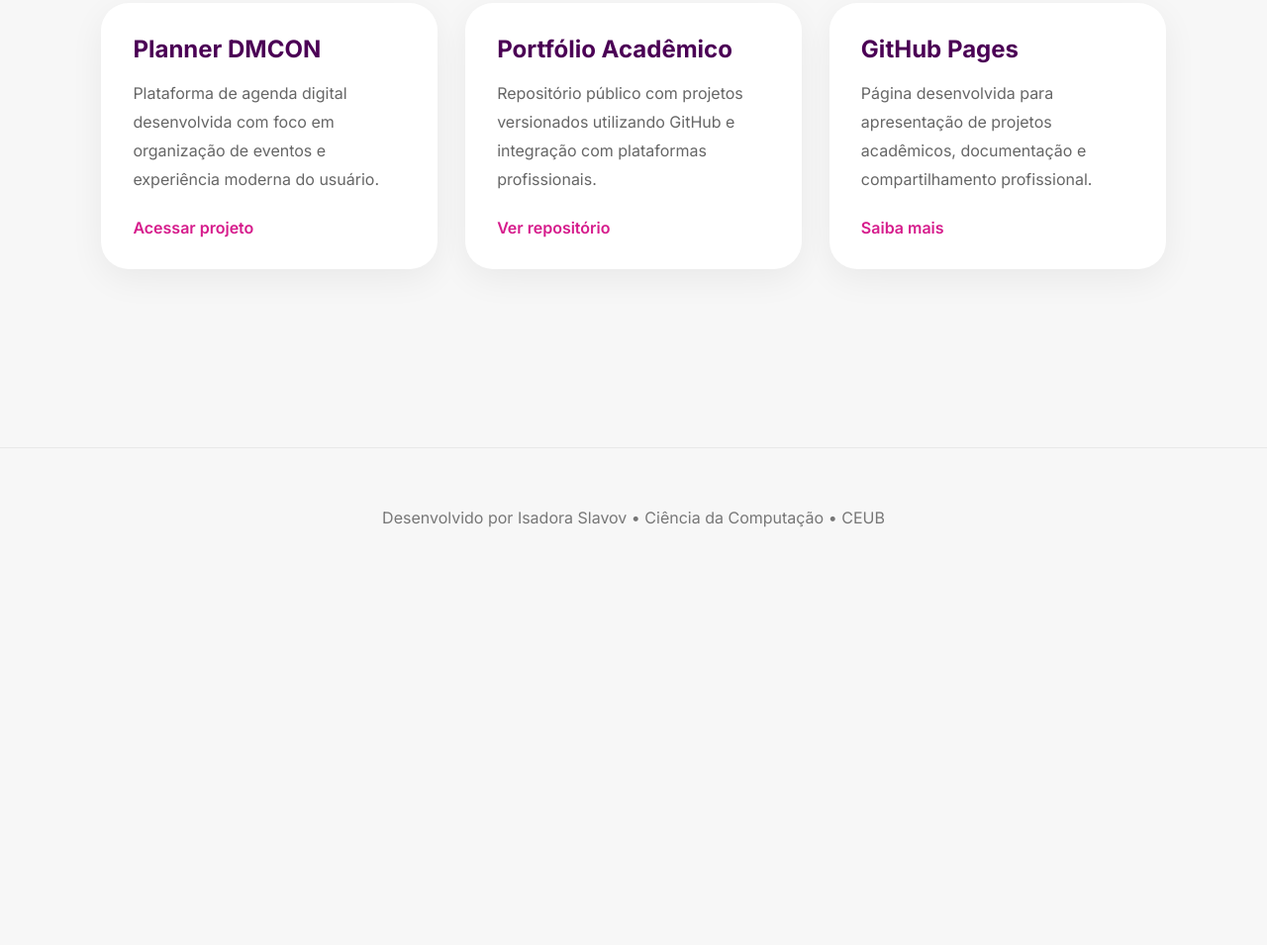
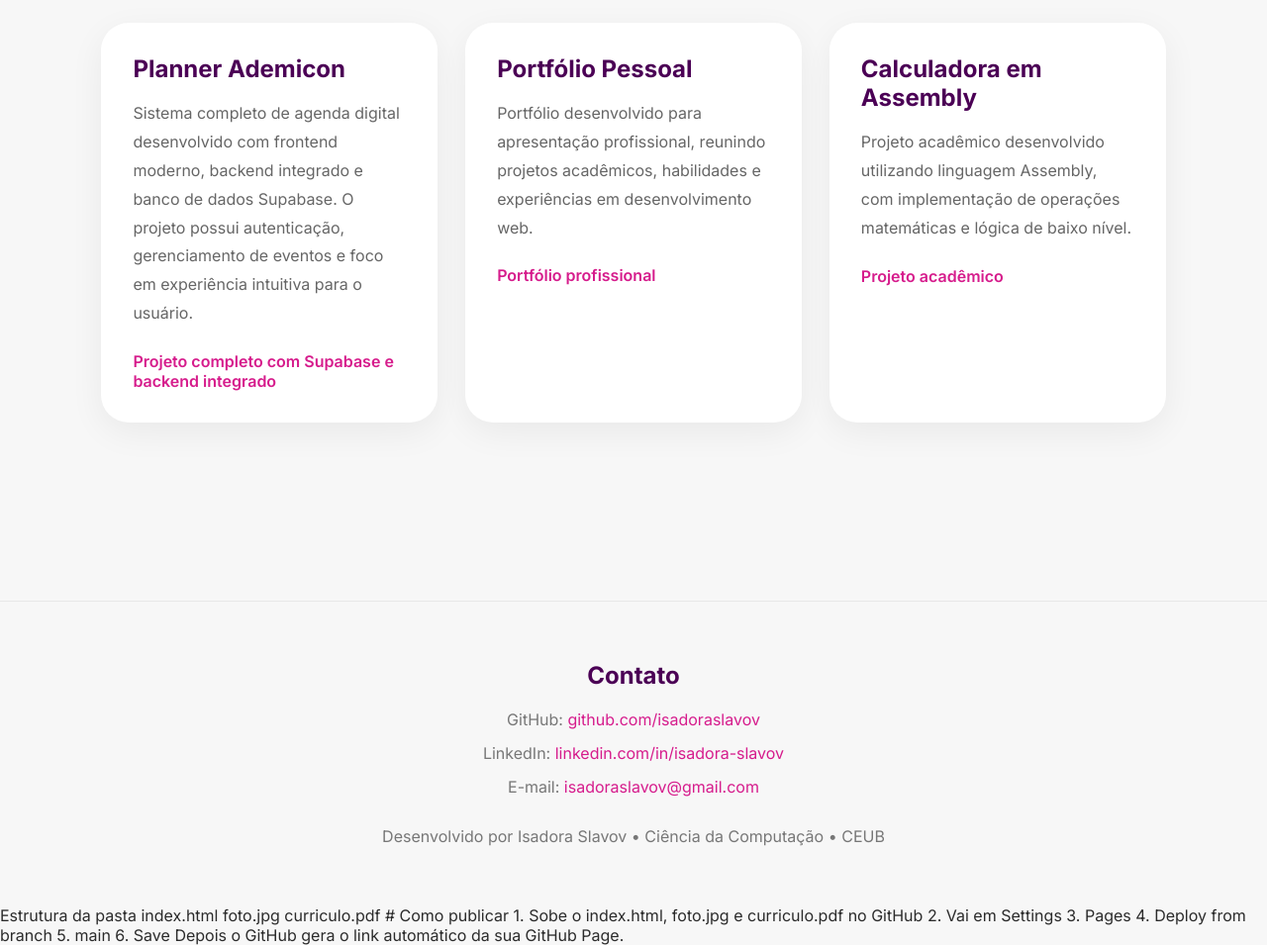
Before and after one commit to isadoraslavov/portifoliogithub, a plain HTML site: page index.html in a window 1280 px wide. Shown: the part 1151-2106 px from the top of the page at 99% size. Before the commit the page ends 1744 px from the top, so only its background shows below. Drawn offline with Linux system fonts and the light colour scheme.

Commit message:
Update index.html

```diff
--- a/index.html
+++ b/index.html
@@ -1,33 +1,29 @@
+index.html
+
 <!DOCTYPE html>
 <html lang="pt-br">
 <head>
   <meta charset="UTF-8" />
   <meta name="viewport" content="width=device-width, initial-scale=1.0" />
   <title>Portfólio | Isadora Slavov</title>
-
   <link rel="preconnect" href="https://fonts.googleapis.com">
   <link rel="preconnect" href="https://fonts.gstatic.com" crossorigin>
   <link href="https://fonts.googleapis.com/css2?family=Inter:wght@300;400;500;600;700&display=swap" rel="stylesheet">
-
   <style>
-
     *{
       margin:0;
       padding:0;
       box-sizing:border-box;
     }
-
     html{
       scroll-behavior:smooth;
     }
-
     body{
       font-family:'Inter', sans-serif;
       background:#f7f7f7;
       color:#2b2b2b;
       overflow-x:hidden;
     }
-
     .background{
       position:fixed;
       inset:0;
@@ -37,7 +33,6 @@
       radial-gradient(circle at bottom right, rgba(75,0,85,0.18), transparent 35%),
       #f7f7f7;
     }
-
     header{
       width:100%;
       padding:24px 8%;
@@ -51,29 +46,24 @@
       border-bottom:1px solid rgba(0,0,0,0.05);
       z-index:100;
     }
-
     .logo{
       font-size:20px;
       font-weight:700;
       color:#4b0055;
     }
-
     nav{
       display:flex;
       gap:28px;
     }
-
     nav a{
       text-decoration:none;
       color:#555;
       font-weight:500;
       transition:0.3s;
     }
-
     nav a:hover{
       color:#d61c8c;
     }
-
     .hero{
       min-height:100vh;
       display:flex;
@@ -81,7 +71,6 @@
       justify-content:center;
       padding:80px 8%;
     }
-
     .hero-content{
       max-width:1100px;
       width:100%;
@@ -90,21 +79,18 @@
       gap:60px;
       align-items:center;
     }
-
     .hero-text h2{
       color:#d61c8c;
       font-size:18px;
       margin-bottom:16px;
       font-weight:600;
     }
-
     .hero-text h1{
       font-size:64px;
       line-height:1.05;
       color:#2b2b2b;
       margin-bottom:24px;
     }
-
     .hero-text p{
       font-size:18px;
       line-height:1.8;
@@ -112,13 +98,11 @@
       margin-bottom:35px;
       max-width:520px;
     }
-
     .buttons{
       display:flex;
       gap:18px;
       flex-wrap:wrap;
     }
-
     .btn{
       text-decoration:none;
       padding:16px 28px;
@@ -126,27 +110,22 @@
       font-weight:600;
       transition:0.3s;
     }
-
     .btn-primary{
       background:#d61c8c;
       color:white;
     }
-
     .btn-primary:hover{
       background:#4b0055;
       transform:translateY(-2px);
     }
-
     .btn-secondary{
       border:2px solid #d61c8c;
       color:#d61c8c;
       background:white;
     }
-
     .btn-secondary:hover{
       background:#fff0f8;
     }
-
     .hero-card{
       background:rgba(255,255,255,0.8);
       border:1px solid rgba(255,255,255,0.6);
@@ -155,52 +134,43 @@
       padding:40px;
       box-shadow:0 20px 50px rgba(0,0,0,0.08);
     }
-
     .hero-card img{
       width:100%;
       border-radius:22px;
       margin-bottom:24px;
     }
-
     .hero-card h3{
       color:#4b0055;
       margin-bottom:14px;
       font-size:24px;
     }
-
     .hero-card p{
       color:#666;
       line-height:1.7;
     }
-
     section{
       padding:100px 8%;
     }
-
     .section-title{
       text-align:center;
       margin-bottom:60px;
     }
-
     .section-title h2{
       font-size:42px;
       color:#4b0055;
       margin-bottom:16px;
     }
-
     .section-title p{
       color:#666;
       max-width:600px;
       margin:auto;
       line-height:1.7;
     }
-
     .cards{
       display:grid;
       grid-template-columns:repeat(auto-fit, minmax(280px,1fr));
       gap:28px;
     }
-
     .card{
       background:white;
       border-radius:28px;
@@ -208,29 +178,24 @@
       box-shadow:0 10px 35px rgba(0,0,0,0.06);
       transition:0.3s;
     }
-
     .card:hover{
       transform:translateY(-6px);
     }
-
     .card h3{
       color:#4b0055;
       margin-bottom:16px;
       font-size:24px;
     }
-
     .card p{
       color:#666;
       line-height:1.8;
       margin-bottom:24px;
     }
-
     .card a{
       text-decoration:none;
       color:#d61c8c;
       font-weight:600;
     }
-
     footer{
       padding:60px 8%;
       text-align:center;
@@ -238,75 +203,52 @@
       border-top:1px solid rgba(0,0,0,0.06);
       margin-top:80px;
     }
-
     @media(max-width:900px){
-
       .hero-content{
         grid-template-columns:1fr;
       }
-
       .hero-text h1{
         font-size:48px;
       }
-
       nav{
         display:none;
       }
-
     }
-
     @media(max-width:600px){
-
       .hero-text h1{
         font-size:38px;
       }
-
       .section-title h2{
         font-size:32px;
       }
-
       .hero-card,
       .card{
         padding:24px;
       }
-
     }
-
   </style>
 </head>
-
 <body>
-
   <div class="background"></div>
-
   <header>
     <div class="logo">Isadora Slavov</div>
-
     <nav>
       <a href="#sobre">Sobre</a>
       <a href="#projetos">Projetos</a>
       <a href="#contato">Contato</a>
     </nav>
   </header>
-
   <section class="hero" id="sobre">
-
     <div class="hero-content">
-
       <div class="hero-text">
-
         <h2>PORTFÓLIO ACADÊMICO</h2>
-
         <h1>
           Desenvolvendo experiências digitais modernas.
         </h1>
-
         <p>
           Estudante de Ciência da Computação no CEUB, desenvolvendo projetos acadêmicos e pessoais com foco em design moderno, experiência do usuário e desenvolvimento web.
         </p>
-
         <div class="buttons">
-
           <a
             href="#projetos"
             target="_blank"
@@ -314,7 +256,6 @@
           >
             Projetos
           </a>
-
           <a
             href="https://github.com/isadoraslavov"
             target="_blank"
@@ -322,78 +263,88 @@
           >
             GitHub
           </a>
-
         </div>
-
       </div>
-
       <div class="hero-card">
-
-        <img src="logo.png" alt="Logo CEUB">
-
-        <h3>Projeto Universitário</h3>
-
+        <h3>Portfólio Acadêmico</h3>
         <p>
           Portfólio acadêmico desenvolvido para apresentação de projetos, habilidades e documentação utilizando GitHub Pages.
         </p>
-
       </div>
-
     </div>
-
   </section>
-
   <section id="projetos">
-
     <div class="section-title">
       <h2>Projetos</h2>
       <p>
         Alguns dos projetos desenvolvidos durante a graduação e estudos em desenvolvimento web.
       </p>
     </div>
-
     <div class="cards">
-
       <div class="card">
-        <h3>Planner DMCON</h3>
+        <h3>Planner Ademicon</h3>
         <p>
-          Plataforma de agenda digital desenvolvida com foco em organização de eventos e experiência moderna do usuário.
+          Sistema completo de agenda digital desenvolvido com frontend moderno, backend integrado e banco de dados Supabase. O projeto possui autenticação, gerenciamento de eventos e foco em experiência intuitiva para o usuário.
         </p>
-
-        <a href="#projetos" target="_blank">
-          Acessar projeto
-        </a>
+        <span style="color:#d61c8c;font-weight:600;">
+          Projeto completo com Supabase e backend integrado
+        </span>
       </div>
-
       <div class="card">
-        <h3>Portfólio Acadêmico</h3>
+        <h3>Portfólio Pessoal</h3>
         <p>
-          Repositório público com projetos versionados utilizando GitHub e integração com plataformas profissionais.
+          Portfólio desenvolvido para apresentação profissional, reunindo projetos acadêmicos, habilidades e experiências em desenvolvimento web.
         </p>
-
-        <a href="https://github.com/isadoraslavov" target="_blank">
-          Ver repositório
-        </a>
+        <span style="color:#d61c8c;font-weight:600;">
+          Portfólio profissional
+        </span>
       </div>
-
       <div class="card">
-        <h3>GitHub Pages</h3>
+        <h3>Calculadora em Assembly</h3>
         <p>
-          Página desenvolvida para apresentação de projetos acadêmicos, documentação e compartilhamento profissional.
+          Projeto acadêmico desenvolvido utilizando linguagem Assembly, com implementação de operações matemáticas e lógica de baixo nível.
         </p>
-
-        <a href="#sobre">
-          Saiba mais
-        </a>
+        <span style="color:#d61c8c;font-weight:600;">
+          Projeto acadêmico
+        </span>
       </div>
-
     </div>
-
   </section>
-
   <footer id="contato">
+    <h2 style="margin-bottom:20px;color:#4b0055;">Contato</h2>
+    <p style="margin-bottom:14px;">
+      GitHub:
+      <a href="https://github.com/isadoraslavov" target="_blank" style="color:#d61c8c;text-decoration:none;">
+        github.com/isadoraslavov
+      </a>
+    </p>
+    <p style="margin-bottom:14px;">
+      LinkedIn:
+      <a href="https://www.linkedin.com/in/isadora-slavov-222b36395?utm_source=share_via&utm_content=profile&utm_medium=member_ios" target="_blank" style="color:#d61c8c;text-decoration:none;">
+        linkedin.com/in/isadora-slavov
+      </a>
+    </p>
+    <p style="margin-bottom:30px;">
+      E-mail:
+      <a href="mailto:isadoraslavov@gmail.com" style="color:#d61c8c;text-decoration:none;">
+        isadoraslavov@gmail.com
+      </a>
+    </p>
     Desenvolvido por Isadora Slavov • Ciência da Computação • CEUB
   </footer>
-
 </body>
 </html>
+
+Estrutura da pasta
+
+index.html
+foto.jpg
+curriculo.pdf
+# Como publicar
+1. Sobe o index.html, foto.jpg e curriculo.pdf no GitHub
+2. Vai em Settings
+3. Pages
+4. Deploy from branch
+5. main
+6. Save
+Depois o GitHub gera o link automático da sua GitHub Page.
```
